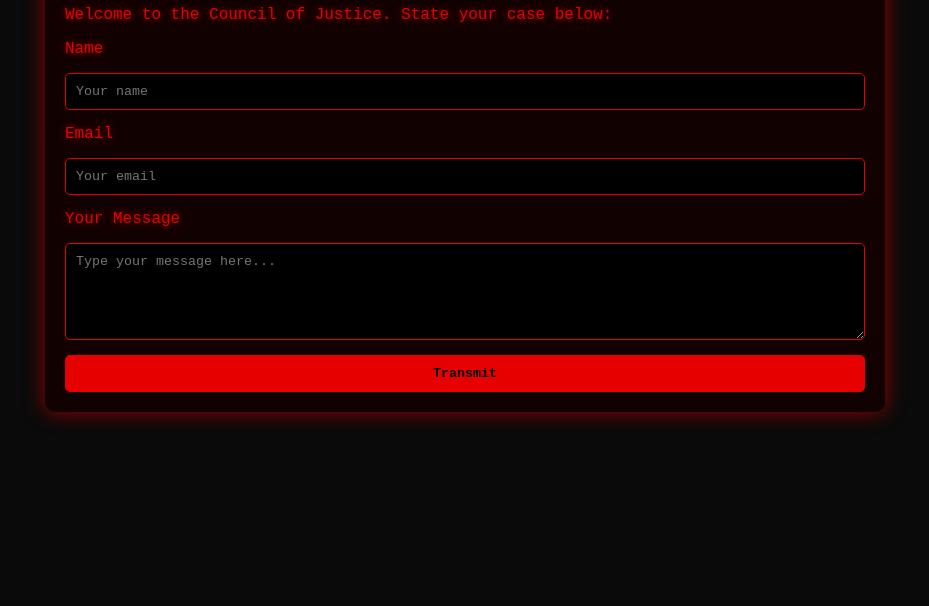
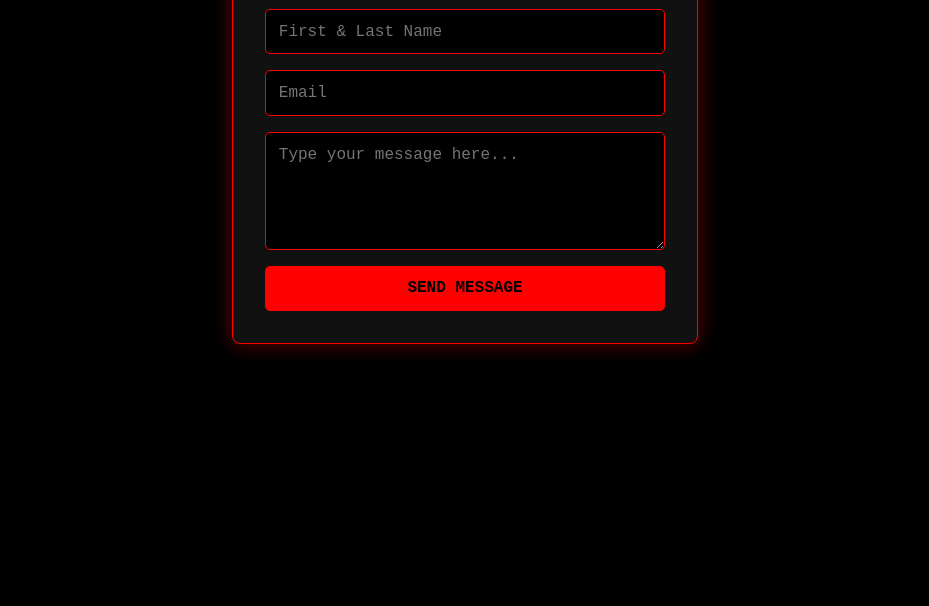
Before and after one commit to ARC-Justice/ARC, a plain HTML site: page index.html in a window 1280 px wide. Shown: the part 194-800 px from the top of the page, without its empty margins (175-1104 px from the left). Drawn offline with Linux system fonts and the light colour scheme.

Commit message:
Add files via upload

```diff
--- a/index.html
+++ b/index.html
@@ -5,53 +5,26 @@
   <meta name="viewport" content="width=device-width, initial-scale=1.0" />
   <title>ARC Council</title>
   <style>
-    /* General Styles */
     body {
       margin: 0;
       font-family: 'Courier New', monospace;
-      background-color: #0a0a0a;
-      color: #e60000;
-      overflow-x: hidden;
+      background-color: #000;
+      color: #f00;
+      overflow: hidden;
     }
 
-    h1, h2, h3, p, label {
-      color: #e60000;
-      text-shadow: 0 0 8px #900;
-    }
-
-    a {
-      color: #e60000;
-      text-decoration: none;
-    }
-    a:hover {
-      text-decoration: underline;
-    }
-
-    /* Header Animation */
-    .intro-screen {
+    .intro {
       position: fixed;
       top: 0;
       left: 0;
       width: 100%;
       height: 100%;
-      background: black;
+      background-color: #000;
       display: flex;
+      align-items: center;
       justify-content: center;
-      align-items: center;
-      z-index: 1000;
-      animation: fadeOut 3s forwards;
-      animation-delay: 2s;
-    }
-
-    .intro-text {
-      font-size: 2em;
-      color: #e60000;
-      text-shadow: 0 0 12px #ff0000;
-      animation: flicker 1.5s infinite;
-    }
-
-    @keyframes fadeOut {
-      to { opacity: 0; visibility: hidden; }
+      font-size: 1.8rem;
+      animation: flicker 2s linear forwards;
     }
 
     @keyframes flicker {
@@ -59,78 +32,88 @@
         opacity: 1;
       }
       20%, 24%, 55% {
-        opacity: 0.3;
+        opacity: 0;
       }
     }
 
-    /* Main Container */
     .container {
-      max-width: 800px;
-      margin: 100px auto;
-      padding: 20px;
-      background: rgba(20, 0, 0, 0.85);
-      border-radius: 10px;
-      box-shadow: 0 0 20px #900;
-      animation: fadeIn 2s ease;
+      opacity: 0;
+      animation: fadeIn 2s ease forwards;
+      animation-delay: 2.5s;
+      padding: 2rem;
+      text-align: center;
     }
 
     @keyframes fadeIn {
-      from { opacity: 0; transform: translateY(20px); }
-      to { opacity: 1; transform: translateY(0); }
+      to {
+        opacity: 1;
+      }
+    }
+
+    h1 {
+      font-size: 2.5rem;
+      margin-bottom: 1rem;
     }
 
     form {
       display: flex;
       flex-direction: column;
-      gap: 15px;
+      gap: 1rem;
+      max-width: 400px;
+      margin: 2rem auto;
+      background: #111;
+      padding: 2rem;
+      border: 1px solid #f00;
+      border-radius: 8px;
+      box-shadow: 0 0 20px rgba(255, 0, 0, 0.4);
     }
 
     input, textarea, button {
-      padding: 10px;
+      padding: 0.8rem;
+      border: 1px solid #f00;
+      border-radius: 5px;
+      background: #000;
+      color: #f00;
       font-family: 'Courier New', monospace;
-      border: 1px solid #e60000;
-      border-radius: 5px;
-      background: black;
-      color: #e60000;
+      font-size: 1rem;
+    }
+
+    input:focus, textarea:focus {
+      outline: none;
+      box-shadow: 0 0 10px #f00;
     }
 
     button {
+      background: #f00;
+      color: #000;
+      font-weight: bold;
       cursor: pointer;
-      background: #e60000;
-      color: black;
-      font-weight: bold;
       transition: background 0.3s;
     }
 
     button:hover {
       background: #900;
-      color: #fff;
     }
   </style>
 </head>
 <body>
-  <!-- Intro Screen -->
-  <div class="intro-screen">
-    <div class="intro-text">ACCESSING ARC COUNCIL...</div>
+  <div class="intro">ACCESSING ARC COUNCIL...</div>
+
+  <div class="container">
+    <h1>ARC COUNCIL CONTACT</h1>
+    <p>Submit your request securely below.</p>
+    <form action="https://formspree.io/f/mqadldbb" method="POST">
+      <input type="text" name="name" placeholder="First & Last Name" required />
+      <input type="email" name="email" placeholder="Email" required />
+      <textarea name="message" rows="5" placeholder="Type your message here..." required></textarea>
+      <button type="submit">SEND MESSAGE</button>
+    </form>
   </div>
 
-  <!-- Main Content -->
-  <div class="container">
-    <h1>ARC COUNCIL</h1>
-    <p>Welcome to the Council of Justice. State your case below:</p>
-
-    <form action="https://formspree.io/f/mqadldbb" method="POST">
-      <label for="name">Name</label>
-      <input type="text" id="name" name="name" placeholder="Your name" required>
-
-      <label for="email">Email</label>
-      <input type="email" id="email" name="email" placeholder="Your email" required>
-
-      <label for="message">Your Message</label>
-      <textarea id="message" name="message" rows="5" placeholder="Type your message here..." required></textarea>
-
-      <button type="submit">Transmit</button>
-    </form>
-  </div>
+  <script>
+    setTimeout(() => {
+      document.querySelector('.intro').style.display = 'none';
+    }, 2500);
+  </script>
 </body>
 </html>
```
